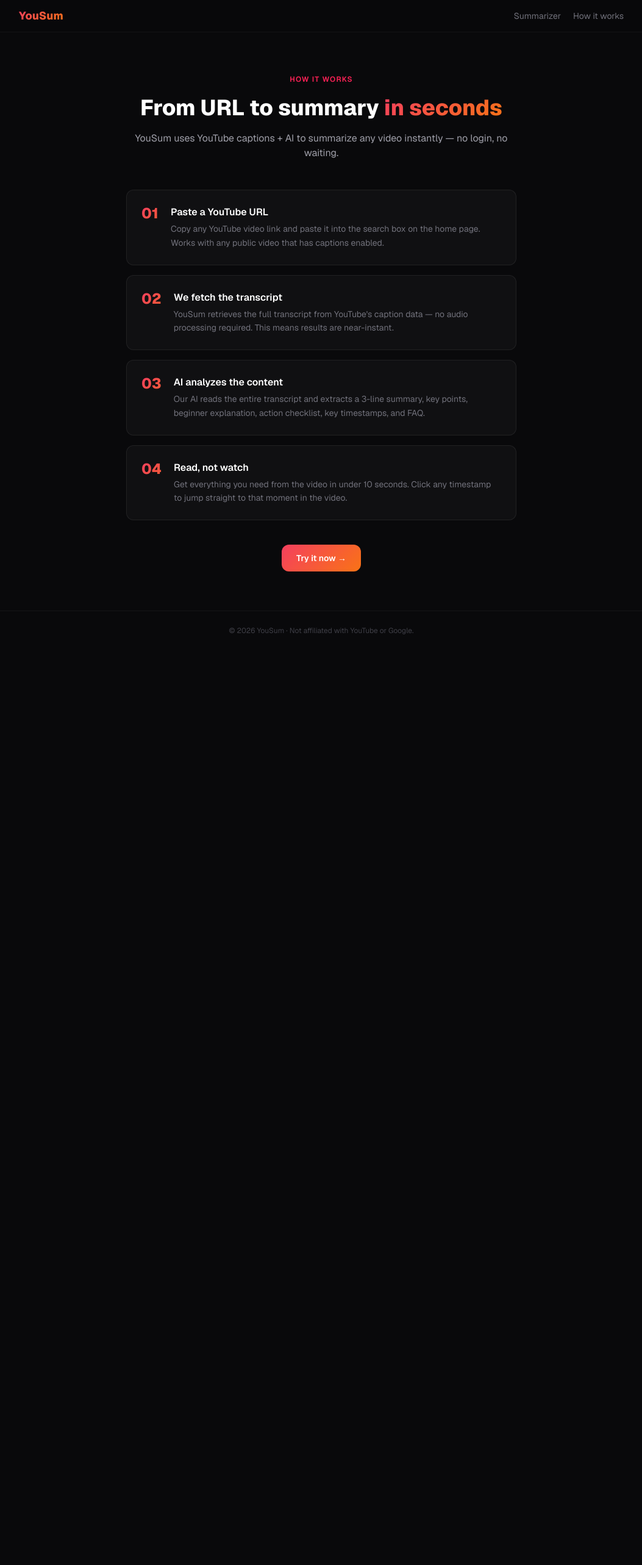
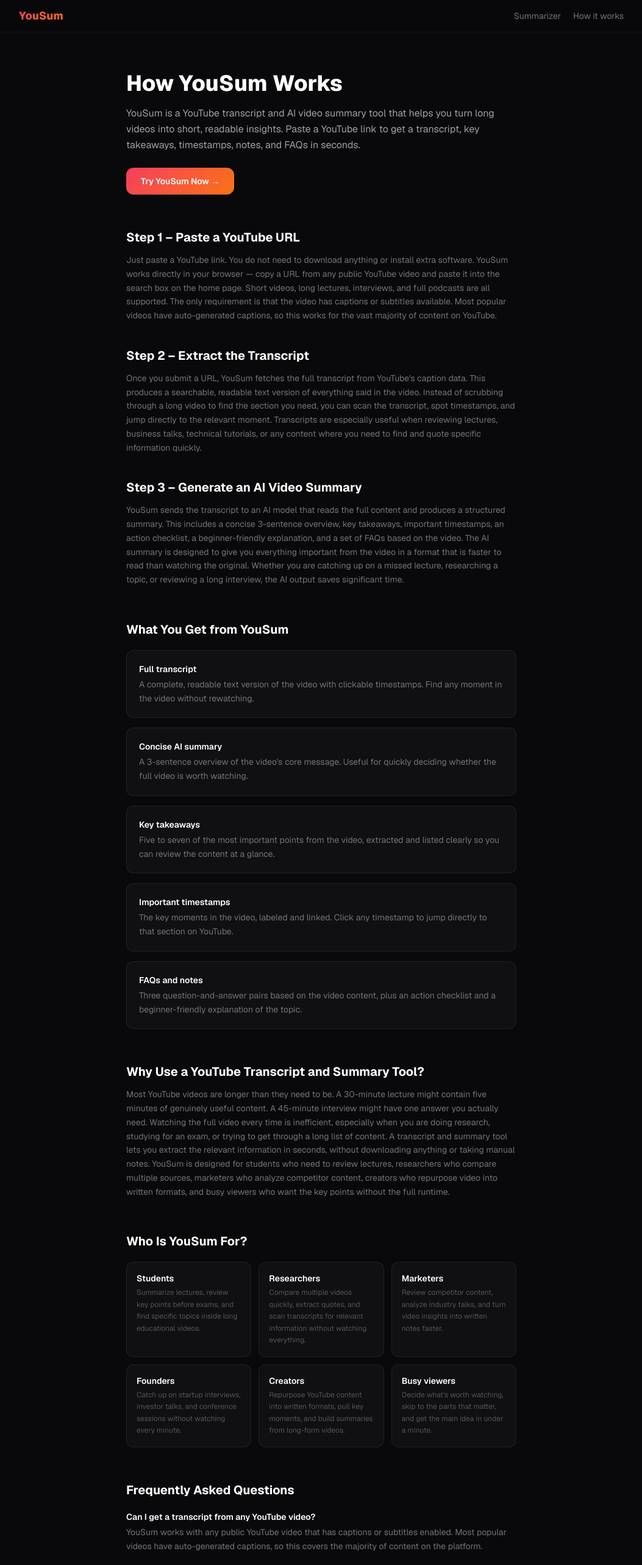
Before and after one commit to sieger12/yousum, a Next.js app: page /how-it-works in a window 1280 px wide. Shown: the top 2566 px of the page at 61% size, without its empty margins (113-1166 px from the left). Before the commit the page ends 1066 px from the top, so only its background shows below. Built offline with nearby package versions, Linux system fonts and the light colour scheme.

Commit message:
seo: complete how-it-works page with full content structure

```diff
--- a/app/how-it-works/page.tsx
+++ b/app/how-it-works/page.tsx
@@ -1,65 +1,180 @@
+import { Metadata } from "next";
+
+export const metadata: Metadata = {
+  title: "How YouSum Works | YouTube Transcript & AI Video Summary Tool",
+  description: "Learn how YouSum turns YouTube videos into transcripts, AI summaries, key points, timestamps, and FAQs in seconds. Fast, simple, and free to try.",
+  alternates: { canonical: "/how-it-works" },
+  openGraph: {
+    title: "How YouSum Works | YouTube Transcript & AI Video Summary Tool",
+    description: "Learn how YouSum turns YouTube videos into transcripts, AI summaries, key points, timestamps, and FAQs in seconds.",
+  },
+};
+
 export default function HowItWorks() {
-  const steps = [
-    {
-      step: "01",
-      title: "Paste a YouTube URL",
-      desc: "Copy any YouTube video link and paste it into the search box on the home page. Works with any public video that has captions enabled.",
-    },
-    {
-      step: "02",
-      title: "We fetch the transcript",
-      desc: "YouSum retrieves the full transcript from YouTube's caption data — no audio processing required. This means results are near-instant.",
-    },
-    {
-      step: "03",
-      title: "AI analyzes the content",
-      desc: "Our AI reads the entire transcript and extracts a 3-line summary, key points, beginner explanation, action checklist, key timestamps, and FAQ.",
-    },
-    {
-      step: "04",
-      title: "Read, not watch",
-      desc: "Get everything you need from the video in under 10 seconds. Click any timestamp to jump straight to that moment in the video.",
-    },
-  ];
+  return (
+    <div className="max-w-2xl mx-auto px-4 py-16 space-y-14">
 
-  return (
-    <div className="max-w-2xl mx-auto px-4 py-16">
-      <div className="text-center mb-12">
-        <span className="inline-block text-xs font-semibold uppercase tracking-widest text-rose-500 mb-4">
-          How it works
-        </span>
-        <h1 className="text-3xl md:text-4xl font-extrabold text-white leading-tight mb-4">
-          From URL to summary{" "}
-          <span className="gradient-text">in seconds</span>
+      {/* H1 + hero */}
+      <div>
+        <h1 className="text-3xl md:text-4xl font-extrabold text-white mb-4">
+          How YouSum Works
         </h1>
-        <p className="text-zinc-400 text-base">
-          YouSum uses YouTube captions + AI to summarize any video instantly — no login, no waiting.
+        <p className="text-zinc-400 text-base leading-relaxed mb-6">
+          YouSum is a YouTube transcript and AI video summary tool that helps you turn long videos into short, readable insights. Paste a YouTube link to get a transcript, key takeaways, timestamps, notes, and FAQs in seconds.
+        </p>
+        <a
+          href="/"
+          className="inline-block px-6 py-3 rounded-xl text-sm font-semibold text-white transition hover:brightness-110"
+          style={{ background: "linear-gradient(135deg,#f43f5e,#f97316)" }}
+        >
+          Try YouSum Now →
+        </a>
+      </div>
+
+      {/* Steps */}
+      <section className="space-y-10">
+        <div>
+          <h2 className="text-xl font-bold text-white mb-3">Step 1 – Paste a YouTube URL</h2>
+          <p className="text-zinc-500 text-sm leading-relaxed">
+            Just paste a YouTube link. You do not need to download anything or install extra software. YouSum works directly in your browser — copy a URL from any public YouTube video and paste it into the search box on the home page. Short videos, long lectures, interviews, and full podcasts are all supported. The only requirement is that the video has captions or subtitles available. Most popular videos have auto-generated captions, so this works for the vast majority of content on YouTube.
           </p>
         </div>
 
+        <div>
+          <h2 className="text-xl font-bold text-white mb-3">Step 2 – Extract the Transcript</h2>
+          <p className="text-zinc-500 text-sm leading-relaxed">
+            Once you submit a URL, YouSum fetches the full transcript from YouTube's caption data. This produces a searchable, readable text version of everything said in the video. Instead of scrubbing through a long video to find the section you need, you can scan the transcript, spot timestamps, and jump directly to the relevant moment. Transcripts are especially useful when reviewing lectures, business talks, technical tutorials, or any content where you need to find and quote specific information quickly.
+          </p>
+        </div>
+
+        <div>
+          <h2 className="text-xl font-bold text-white mb-3">Step 3 – Generate an AI Video Summary</h2>
+          <p className="text-zinc-500 text-sm leading-relaxed">
+            YouSum sends the transcript to an AI model that reads the full content and produces a structured summary. This includes a concise 3-sentence overview, key takeaways, important timestamps, an action checklist, a beginner-friendly explanation, and a set of FAQs based on the video. The AI summary is designed to give you everything important from the video in a format that is faster to read than watching the original. Whether you are catching up on a missed lecture, researching a topic, or reviewing a long interview, the AI output saves significant time.
+          </p>
+        </div>
+      </section>
+
+      {/* What you get */}
+      <section>
+        <h2 className="text-xl font-bold text-white mb-5">What You Get from YouSum</h2>
         <div className="space-y-4">
-        {steps.map(({ step, title, desc }) => (
-          <div key={step} className="surface p-6 rounded-xl flex gap-5">
-            <span className="gradient-text text-2xl font-extrabold flex-shrink-0 leading-none mt-0.5">
-              {step}
-            </span>
-            <div>
-              <p className="text-white font-semibold mb-1">{title}</p>
+          {[
+            { title: "Full transcript", desc: "A complete, readable text version of the video with clickable timestamps. Find any moment in the video without rewatching." },
+            { title: "Concise AI summary", desc: "A 3-sentence overview of the video's core message. Useful for quickly deciding whether the full video is worth watching." },
+            { title: "Key takeaways", desc: "Five to seven of the most important points from the video, extracted and listed clearly so you can review the content at a glance." },
+            { title: "Important timestamps", desc: "The key moments in the video, labeled and linked. Click any timestamp to jump directly to that section on YouTube." },
+            { title: "FAQs and notes", desc: "Three question-and-answer pairs based on the video content, plus an action checklist and a beginner-friendly explanation of the topic." },
+          ].map(({ title, desc }) => (
+            <div key={title} className="surface p-5 rounded-xl">
+              <p className="text-white font-semibold text-sm mb-1">{title}</p>
               <p className="text-zinc-500 text-sm leading-relaxed">{desc}</p>
-            </div>
             </div>
           ))}
         </div>
+      </section>
 
-      <div className="mt-10 text-center">
+      {/* Why use */}
+      <section>
+        <h2 className="text-xl font-bold text-white mb-3">Why Use a YouTube Transcript and Summary Tool?</h2>
+        <p className="text-zinc-500 text-sm leading-relaxed">
+          Most YouTube videos are longer than they need to be. A 30-minute lecture might contain five minutes of genuinely useful content. A 45-minute interview might have one answer you actually need. Watching the full video every time is inefficient, especially when you are doing research, studying for an exam, or trying to get through a long list of content. A transcript and summary tool lets you extract the relevant information in seconds, without downloading anything or taking manual notes. YouSum is designed for students who need to review lectures, researchers who compare multiple sources, marketers who analyze competitor content, creators who repurpose video into written formats, and busy viewers who want the key points without the full runtime.
+        </p>
+      </section>
+
+      {/* Who is it for */}
+      <section>
+        <h2 className="text-xl font-bold text-white mb-5">Who Is YouSum For?</h2>
+        <div className="grid grid-cols-2 md:grid-cols-3 gap-3">
+          {[
+            { role: "Students", desc: "Summarize lectures, review key points before exams, and find specific topics inside long educational videos." },
+            { role: "Researchers", desc: "Compare multiple videos quickly, extract quotes, and scan transcripts for relevant information without watching everything." },
+            { role: "Marketers", desc: "Review competitor content, analyze industry talks, and turn video insights into written notes faster." },
+            { role: "Founders", desc: "Catch up on startup interviews, investor talks, and conference sessions without watching every minute." },
+            { role: "Creators", desc: "Repurpose YouTube content into written formats, pull key moments, and build summaries from long-form videos." },
+            { role: "Busy viewers", desc: "Decide what's worth watching, skip to the parts that matter, and get the main idea in under a minute." },
+          ].map(({ role, desc }) => (
+            <div key={role} className="surface p-4 rounded-xl">
+              <p className="text-white font-semibold text-sm mb-1">{role}</p>
+              <p className="text-zinc-600 text-xs leading-relaxed">{desc}</p>
+            </div>
+          ))}
+        </div>
+      </section>
+
+      {/* FAQ */}
+      <section>
+        <h2 className="text-xl font-bold text-white mb-5">Frequently Asked Questions</h2>
+        <div className="space-y-5">
+          {[
+            {
+              q: "Can I get a transcript from any YouTube video?",
+              a: "YouSum works with any public YouTube video that has captions or subtitles enabled. Most popular videos have auto-generated captions, so this covers the majority of content on the platform.",
+            },
+            {
+              q: "Does YouSum work without captions?",
+              a: "No. YouSum relies on YouTube's caption data to generate a transcript. Videos without captions or subtitles cannot be processed. If a video does not have captions, YouSum will let you know.",
+            },
+            {
+              q: "How accurate is the AI summary?",
+              a: "The summary is generated from the transcript, so accuracy depends on caption quality. For videos with clean captions, the summary is highly accurate. Auto-generated captions on fast or accented speech may produce minor errors.",
+            },
+            {
+              q: "Can I summarize long YouTube videos?",
+              a: "Yes. YouSum handles long-form content including full lectures, podcasts, and interviews. The transcript is processed up to a set character limit, covering most typical video lengths.",
+            },
+            {
+              q: "Is YouSum free to use?",
+              a: "Yes. YouSum is completely free. No account, login, or payment required.",
+            },
+            {
+              q: "What kind of videos work best with YouSum?",
+              a: "Educational videos, lectures, interviews, TED talks, business podcasts, product reviews, and tutorials work best. Any video where the spoken content is the main value is a good fit for YouSum.",
+            },
+          ].map(({ q, a }) => (
+            <div key={q}>
+              <p className="text-white text-sm font-semibold mb-1">{q}</p>
+              <p className="text-zinc-500 text-sm leading-relaxed">{a}</p>
+            </div>
+          ))}
+        </div>
+      </section>
+
+      {/* Bottom CTA */}
+      <div className="surface p-8 rounded-xl text-center">
+        <p className="text-white font-bold text-lg mb-2">Ready to try it?</p>
+        <p className="text-zinc-500 text-sm mb-5">Paste a YouTube link and get your transcript and summary in seconds.</p>
         <a
           href="/"
-          className="inline-block px-6 py-3 rounded-xl text-sm font-semibold text-white transition"
+          className="inline-block px-6 py-3 rounded-xl text-sm font-semibold text-white transition hover:brightness-110"
           style={{ background: "linear-gradient(135deg,#f43f5e,#f97316)" }}
         >
-          Try it now →
+          Start summarizing videos in seconds →
         </a>
       </div>
+
+      {/* Internal links */}
+      <section>
+        <h2 className="text-base font-bold text-white mb-3">Related</h2>
+        <div className="flex flex-wrap gap-3">
+          {[
+            { label: "Home", href: "/" },
+            { label: "YouTube Transcript Tool", href: "/" },
+            { label: "AI Video Summary Tool", href: "/" },
+            { label: "YouTube Timestamps Viewer", href: "/" },
+            { label: "Video Notes Tool", href: "/" },
+          ].map(({ label, href }) => (
+            <a
+              key={label}
+              href={href}
+              className="text-xs text-zinc-500 hover:text-rose-400 transition border border-white/10 px-3 py-1.5 rounded-lg hover:border-rose-500/30"
+            >
+              {label}
+            </a>
+          ))}
+        </div>
+      </section>
+
     </div>
   );
 }
```
Lines whose indentation alone changed are shown as unchanged.
